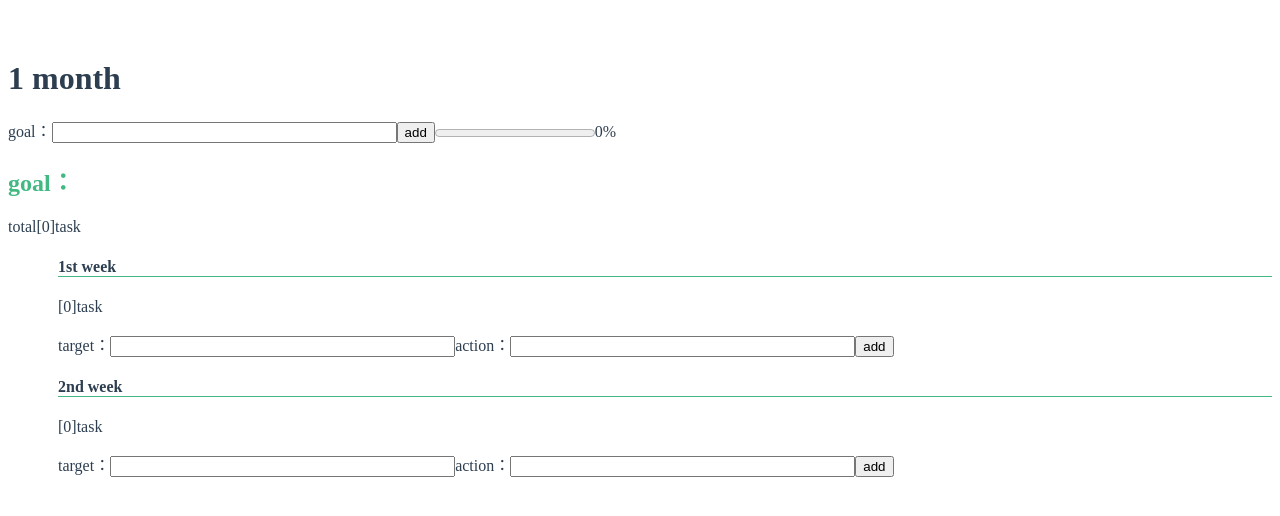
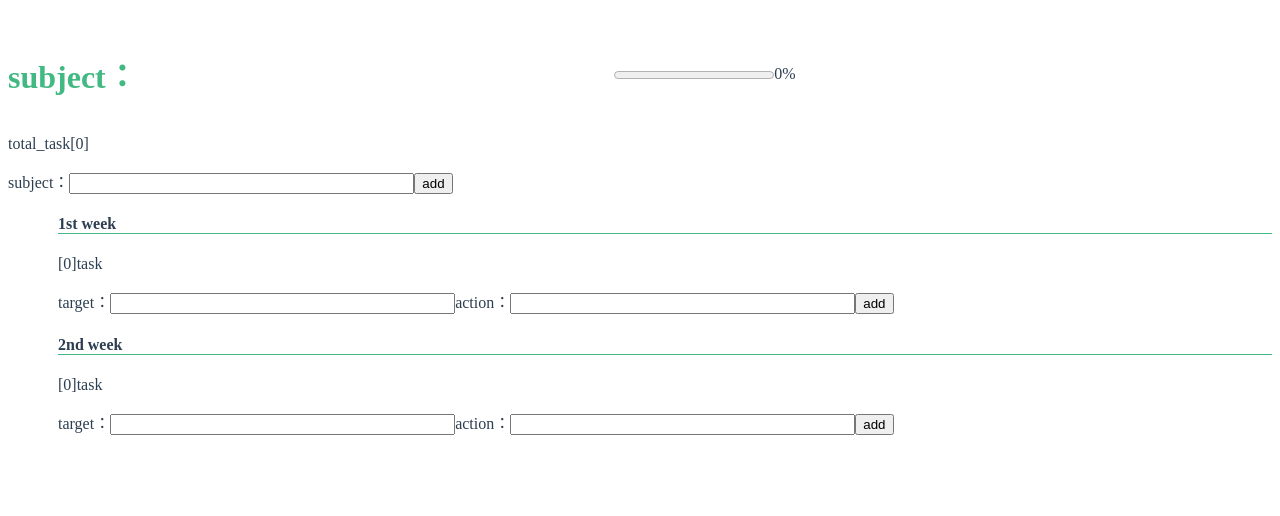
Before and after one commit to mizutaki/playground_2017, a Vue app in the folder 04/vue-cli-example/: page / in a window 1280 px wide. Shown: the top 516 px of the page. Built offline with nearby package versions, Linux system fonts and the light colour scheme.

Commit message:
refactor1

```diff
--- a/04/vue-cli-example/src/App.vue
+++ b/04/vue-cli-example/src/App.vue
@@ -1,7 +1,7 @@
 <template>
   <div id="app">
     <div id="app-1">
-      <GoalForm :totalTask="totalTask" v-bind:percent="percent"></GoalForm>
+      <Subject :totalTask="totalTask" v-bind:progressRate="progressRate"></Subject>
       <InputForm v-bind:storageKey="'1week-tasks'" v-bind:title="'1st week'"></InputForm>
       <InputForm v-bind:storageKey="'2week-tasks'" v-bind:title="'2nd week'"></InputForm>
     </div>
@@ -9,13 +9,13 @@
 </template>
 
 <script>
+import Subject from './components/Subject'
 import InputForm from './components/InputForm'
-import GoalForm from './components/GoalForm'
 export default {
   name: 'app',
   components: {
-    InputForm,
-    GoalForm
+    Subject,
+    InputForm
   },
   data: function () {
     return {
@@ -23,7 +23,7 @@ export default {
       actionText: '',
       totalTask: 0,
       totalCompleteTask: 0,
-      percent: 0
+      progressRate: 0
     }
   }
 }
@@ -32,9 +32,6 @@ export default {
 <style>
 #app {
   color: #2c3e50;
-  margin-top: 60px;
-}
-#app img {
-  text-align: center;
+  margin-top: 30px;
 }
 </style>
--- a/04/vue-cli-example/src/components/GoalForm.vue
+++ /dev/null
@@ -1,37 +0,0 @@
-<template>
-  <div class="goal">
-    <h1>1 month</h1>
-    <label for="">goal：<input v-model="inputGoal" type="text" size="40" /></label>
-    <button v-on:click="add">add</button>
-    <progress v-bind:value="percent" max="100"></progress><span>{{percent}}%</span>
-    <h2>goal：{{ goal }}</h2>
-    <p>total[{{totalTask}}]task</p>
-  </div>
-</template>
-
-<script>
-export default {
-  props: [
-    'inputGoal',
-    'totalTask',
-    'percent'
-  ],
-  data: function () {
-    return {
-      goal: ''
-    }
-  },
-  methods: {
-    add: function () {
-      this.goal = this.inputGoal
-    }
-  }
-}
-</script>
-
-<!-- Add "scoped" attribute to limit CSS to this component only -->
-<style scoped>
-h2 {
-  color: #42b983;
-}
-</style>
--- /dev/null
+++ b/04/vue-cli-example/src/components/Subject.vue
@@ -0,0 +1,50 @@
+<template>
+  <div>
+    <div class="flex-container">
+      <div class="flex-h1">
+        <h1>subject：{{ subject }}</h1>
+      </div>
+      <div class="flex-progress">
+        <progress v-bind:value="progressRate" max="100"></progress>
+        <span>{{progressRate}}%</span>
+      </div>
+    </div>
+    <p>total_task[{{totalTask}}]</p>
+    <label>subject：<input v-model="inputSubject" type="text" size="40" /></label>
+    <button v-on:click="add">add</button>
+
+  </div>
+</template>
+
+<script>
+export default {
+  props: [
+    'inputSubject',
+    'totalTask',
+    'progressRate'
+  ],
+  data: function () {
+    return {
+      subject: ''
+    }
+  },
+  methods: {
+    add: function () {
+      this.subject = this.inputSubject
+      this.inputSubject = ''
+    }
+  }
+}
+</script>
+<!-- Add "scoped" attribute to limit CSS to this component only -->
+<style scoped>
+.flex-container {
+  display: flex;
+}
+.flex-h1 {
+  color: #42b983;
+}
+.flex-progress {
+  margin: auto;
+}
+</style>
```
